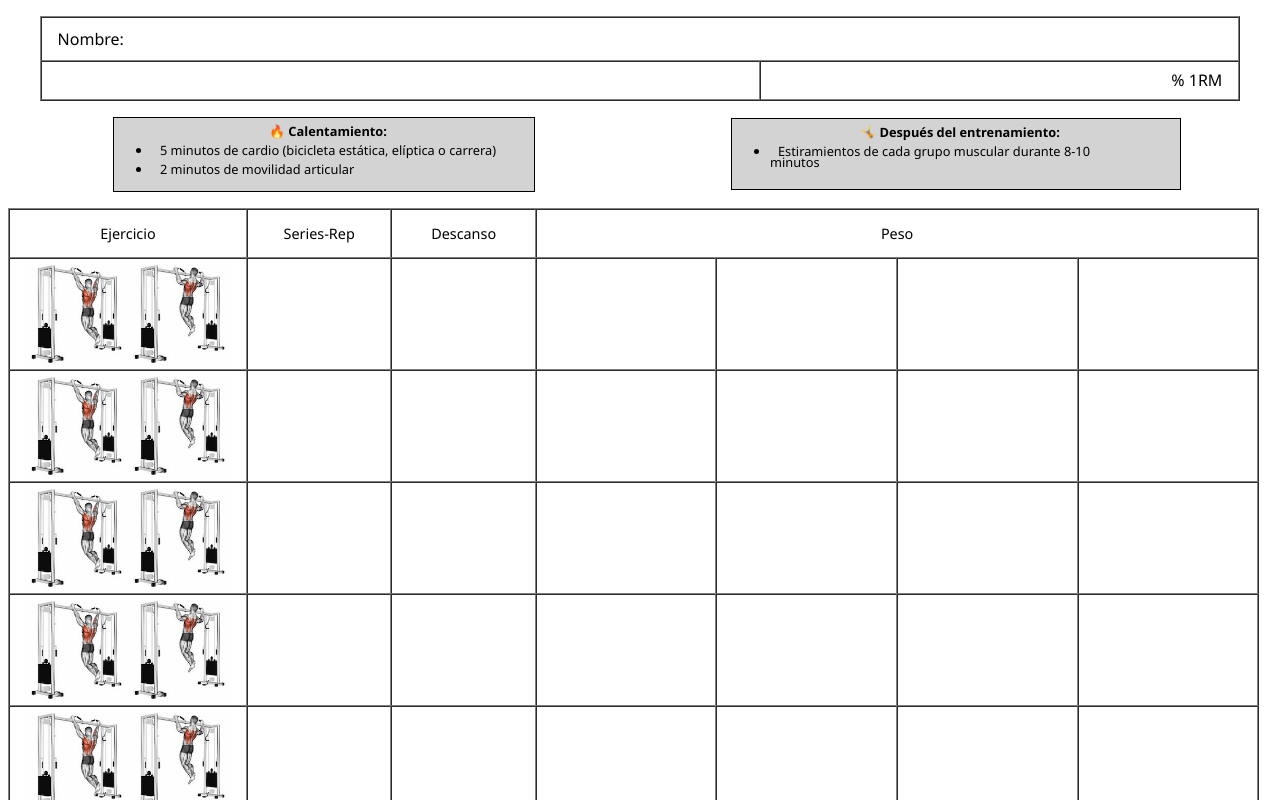
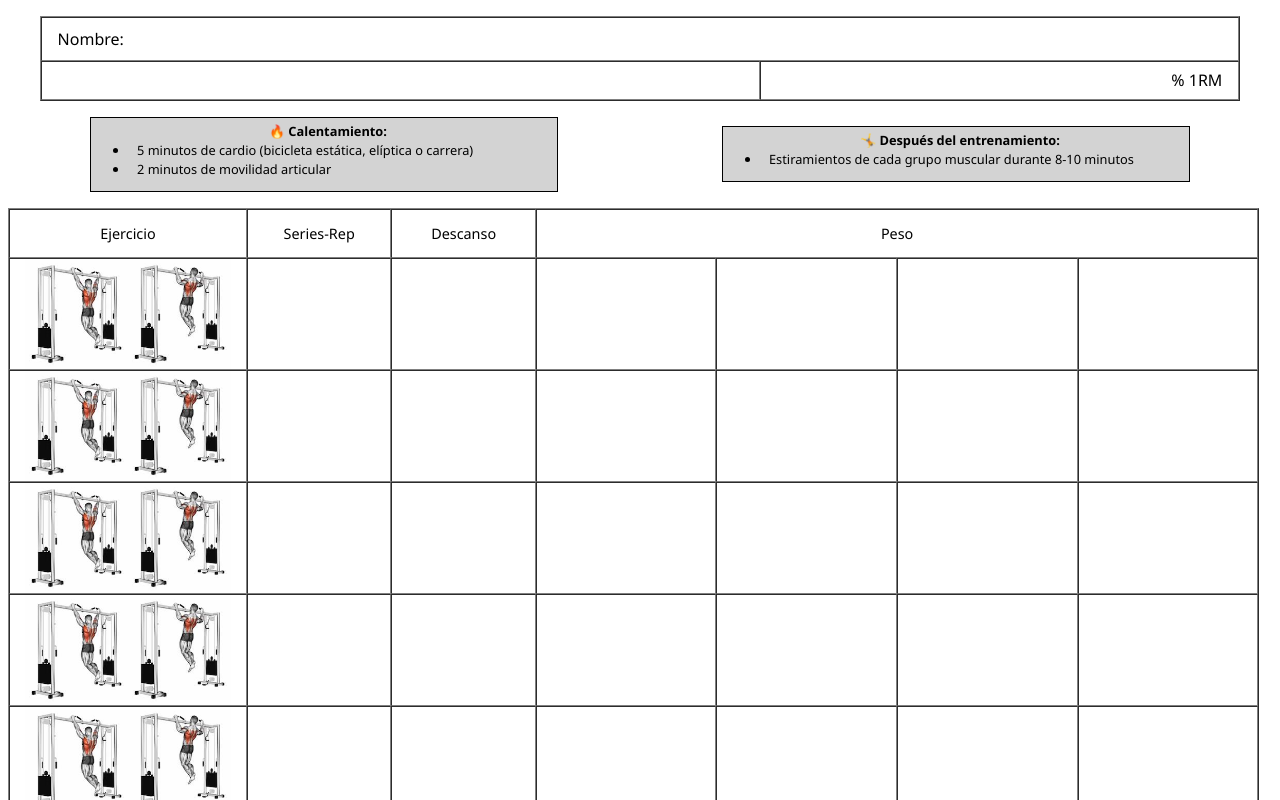
Before and after one commit to fernanfpinformatica/gym-workout-creator, a Vue app: page / in a window 1280 px wide. Shown: the top 800 px of the page. Built offline with nearby package versions, Linux system fonts and the light colour scheme.

Commit message:
Callout markup simplification

```diff
--- a/src/components/Callout.vue
+++ b/src/components/Callout.vue
@@ -1,19 +1,13 @@
 <template>
   <div class="info-callout-cell">
-    <table class="info callout" cellspacing="0" cellpadding="0">
-      <tbody>
-        <tr>
-          <td valign="top">
+    <div class="info callout">
       <p class="title">{{ title }}</p>
       <ul>
         <li v-for="item in listItems" :key="item.id">
           <p>{{ item }}</p>
         </li>
       </ul>
-          </td>
-        </tr>
-      </tbody>
-    </table>
+    </div>
   </div>
 </template>
 
@@ -48,21 +42,16 @@ export default {
       vertical-align: middle;
   }
 
-  .info-callout-wrapper .info-callout-cell table {
-      margin: 1rem auto;
-      height: 72px;
-      line-height: 0.85;
-  }
-
   .info.callout {
       max-width: 340px;
-      margin: 1rem 0;
       padding: .5rem;
       border: 1px solid black;
       background-color: lightgray;
       text-indent: 0.5rem;
       font-size: .8rem;
       max-width: 450px;
+      margin: 1rem auto;
+      line-height: 0.85;
   }
 
   .info.callout td p+p {
```
Lines whose indentation alone changed are shown as unchanged.
